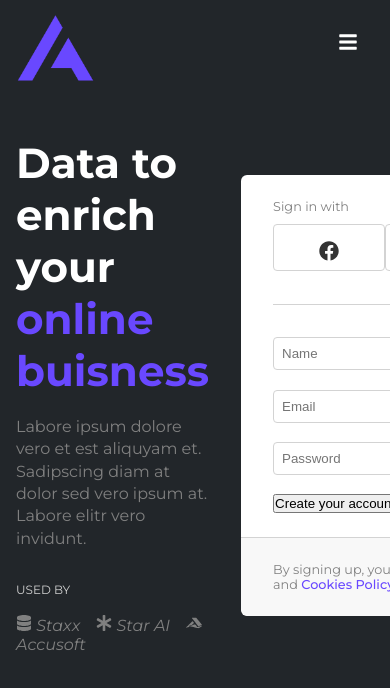
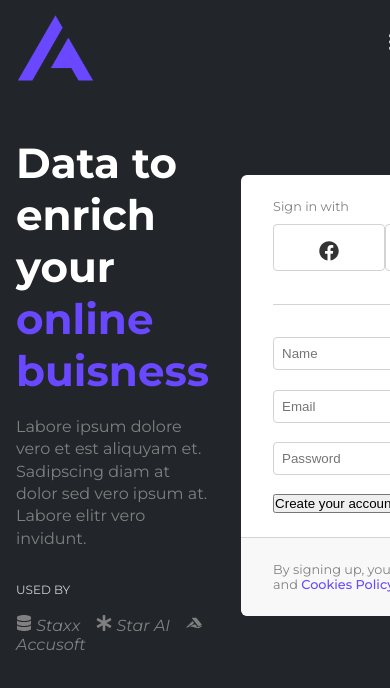
Before and after one commit to Youngpwd/react_router_v6_tutorial, a React (Create React App) app: page / in a window 390 px wide. Shown: the top 688 px of the page. Built offline with nearby package versions, Linux system fonts and the light colour scheme.

Commit message:
add media query for html width at 440px

```diff
--- a/src/index.css
+++ b/src/index.css
@@ -52,3 +52,9 @@ code {
   border: 1px solid var(--secondary);
   background-color: var(--secondary);
 }
+
+@media screen and (max-width: 440px) {
+  html {
+    min-width: 440px;
+  }
+}
```
